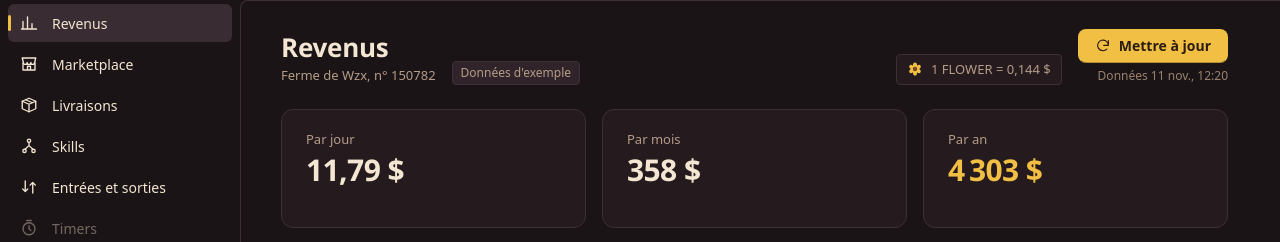
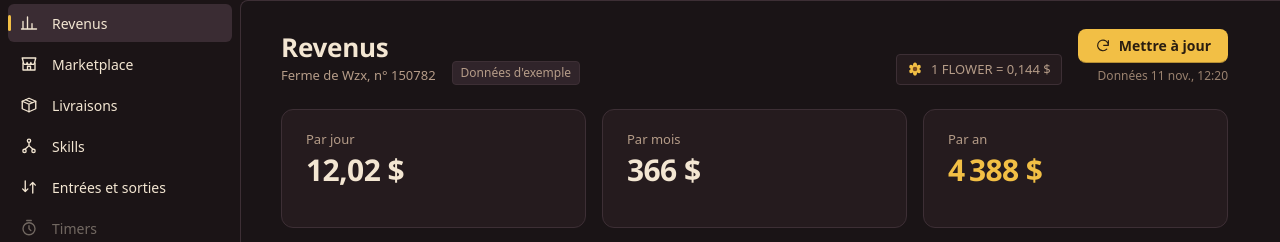
Before and after one commit to wzx-rc/NoteIt, a React (Vite) app in the folder harvest-desk/: page / in a window 1280 px wide. Shown: the top 242 px of the page. Built offline with nearby package versions, Linux system fonts and the light colour scheme.

Commit message:
Harvest Desk: Tough Tree and Money Tree use the game's chances (10/20/30 % and 1/2/3 %)
Co-Authored-By: Claude Opus 5.5 <noreply@anthropic.com>
Claude-Session: https://claude.ai/code/session_011NbR3cuUn4BdW5GdYoT4Ls

```diff
--- a/harvest-desk/src/core/engine.ts
+++ b/harvest-desk/src/core/engine.ts
@@ -291,9 +291,9 @@ export class Engine {
     if (f.has("Woody the Beaver") || f.has("Apprentice Beaver") || f.has("Foreman Beaver")) amount *= 1.2;
     if (f.inventory("Discord Mod") > 0) amount *= 1.35;
     if (f.inventory("Lumberjack") > 0) amount *= 1.1;
-    // Tough Tree: a rank % chance (0.95 / 0.94 / 0.925) of ×3.
+    // Tough Tree: a 10 / 20 / 30 % chance of ×3.
     const tough = Math.min(f.skill("Tough Tree"), 3);
-    if (tough) amount *= 1 + 2 * ([0.95, 0.94, 0.925][tough - 1] / 100);
+    if (tough) amount *= 1 + 2 * ([10, 20, 30][tough - 1] / 100);
     const lj = Math.min(f.skill("Lumberjack's Extra"), 3);
     if (lj) amount += [0.1, 0.15, 0.2][lj - 1];
     if (f.has("Wood Nymph Wendy")) amount += 0.2;
@@ -321,8 +321,8 @@ export class Engine {
       const chops = this.rate(`${name === "Tree" ? "Basic Tree" : name} Chopped`);
       if (!chops) continue;
       const qty = chops * this.woodYield(k.mult, k.tier);
-      // Money Tree: a rank % chance (0.95 / 0.94 / 0.925) of 200 coins × the tree multiplier.
-      const coins = money ? chops * ([0.95, 0.94, 0.925][money - 1] / 100) * this.coins(200 * k.mult) : 0;
+      // Money Tree: a 1 / 2 / 3 % chance of 200 coins × the tree multiplier.
+      const coins = money ? chops * ([1, 2, 3][money - 1] / 100) * this.coins(200 * k.mult) : 0;
       const label = name === "Tree" ? "Arbres" : name === "Ancient Tree" ? "Arbres anciens" : name === "Sacred Tree" ? "Arbre sacré" : name;
       lines.push(line(name, label, qty * this.price("Wood") + coins, chops * k.mult * axe, qty));
     }
```
Also changed, not shown: 1 other file (tests, documents, lock files or other folders).
